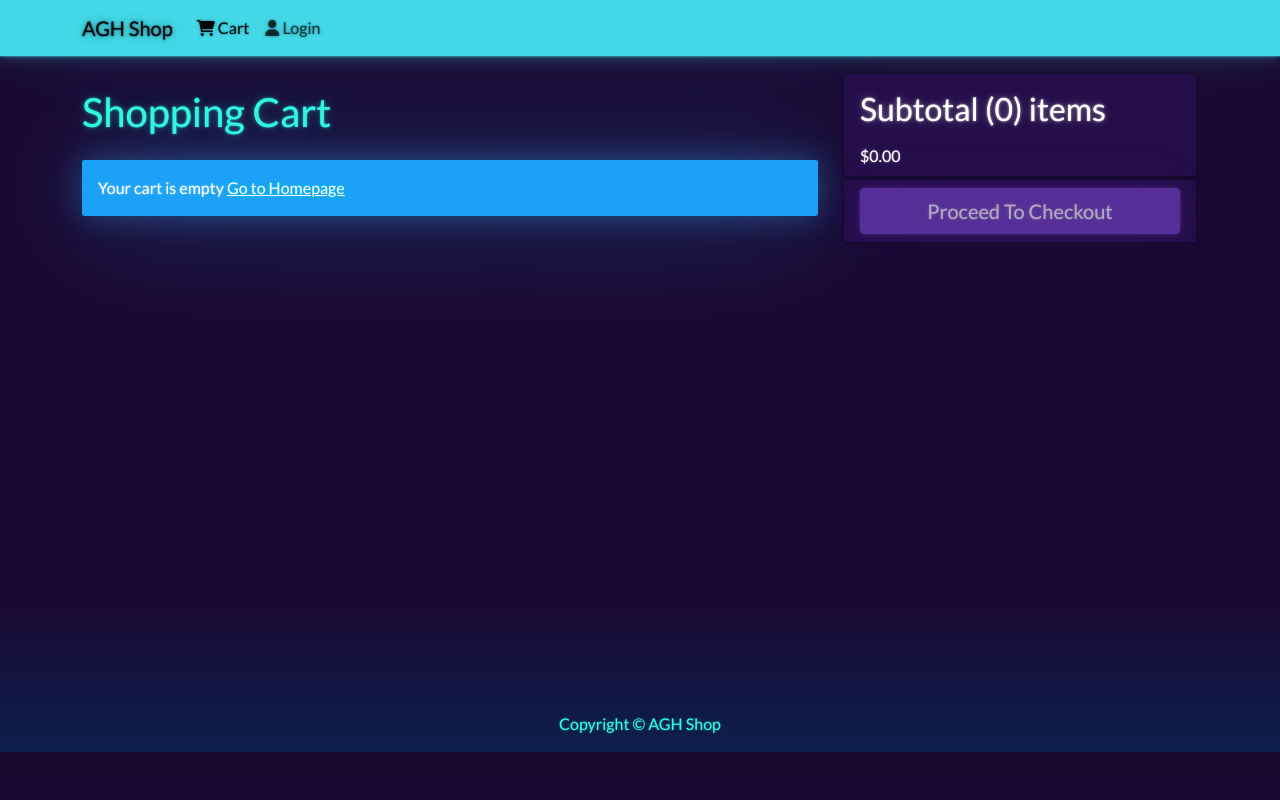
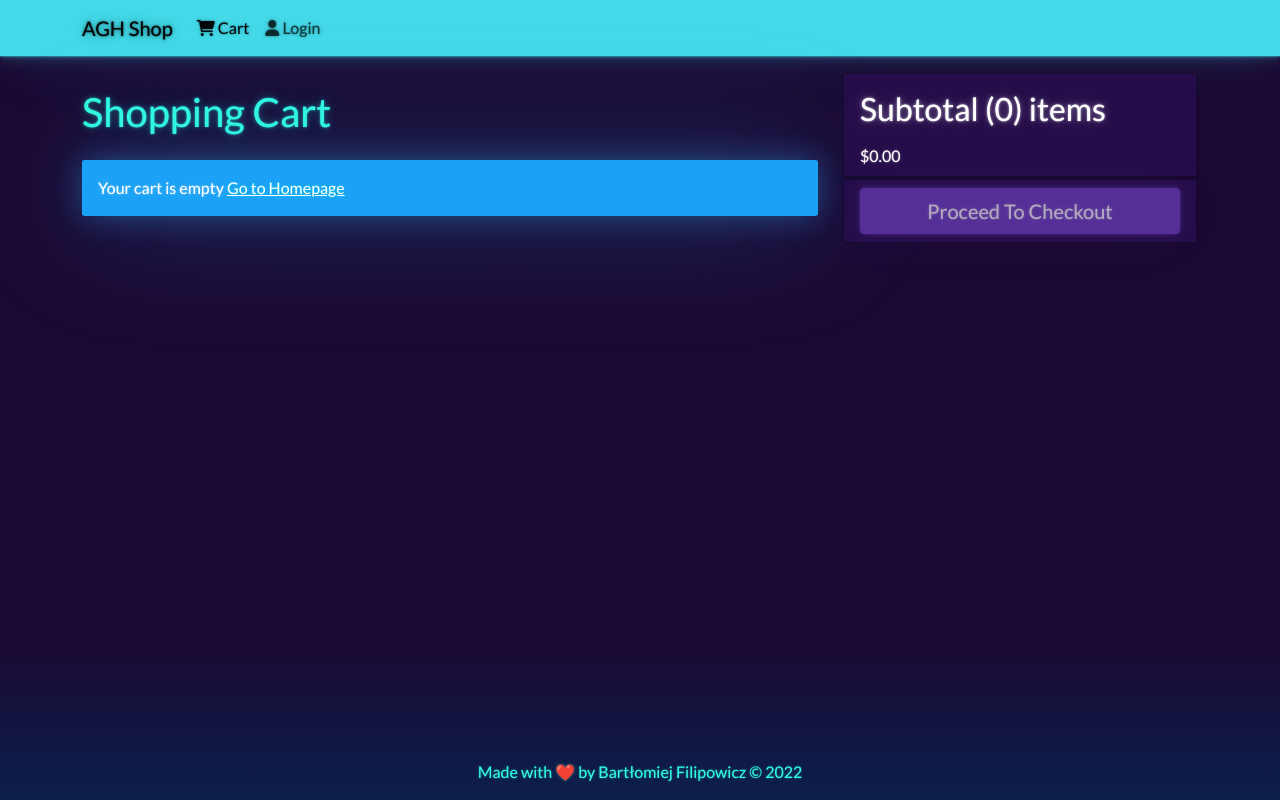
Before and after one commit to JastiDev/eCommerce-Store-with-django-React, a React (Create React App) app in the folder frontend/: page /cart in a window 1280 px wide. Built offline with nearby package versions, Linux system fonts and the light colour scheme.

Commit message:
Change minor visual aspects on the website

```diff
--- a/frontend/src/App.js
+++ b/frontend/src/App.js
@@ -37,6 +37,7 @@ function App() {
 
         </Container>
       </main>
+      <br/><br/><br/>
       <Footer/>
     </Router>
   );
--- a/frontend/src/components/Footer.js
+++ b/frontend/src/components/Footer.js
@@ -6,7 +6,7 @@ function Footer() {
     <footer>
         <Container>
           <Row>
-            <Col className='text-center py-3'>Copyright &copy; AGH Shop</Col>
+            <Col className='text-center py-3'>Made with ❤️ by Bartłomiej Filipowicz &copy; 2022</Col>
           </Row>
         </Container>
     </footer>
--- a/frontend/src/index.css
+++ b/frontend/src/index.css
@@ -1,5 +1,17 @@
 main{
     min-height: 80vh; /* footer moved to the bottom */
+}
+
+#root {
+    min-height: 100vh;
+    position: relative;
+}
+
+Footer{
+    position:absolute;
+    left:0;
+    bottom:0;
+    right:0;
 }
 
 h1{
--- a/frontend/src/screens/HomeScreen.js
+++ b/frontend/src/screens/HomeScreen.js
@@ -43,6 +43,8 @@ function HomeScreen() {
 
   }, [dispatch])
 
+
+
   return (
     <div>
         <h1>Latest Products</h1>
--- a/frontend/src/screens/LoginScreen.js
+++ b/frontend/src/screens/LoginScreen.js
@@ -73,6 +73,8 @@ function LoginScreen() {
                     </Form.Control>
                 </Form.Group>
 
+                <br/>
+
                 <Button type='submit' variant='primary'>Sign In</Button>
 
             </Form>
```
